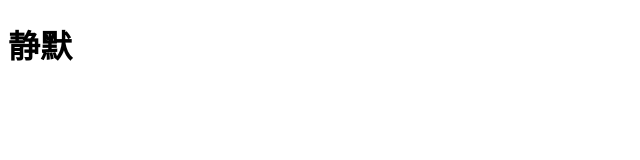
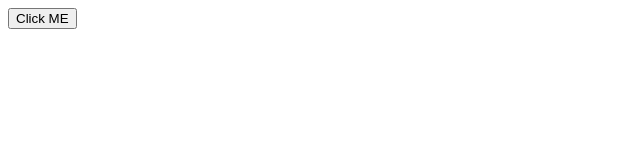
Before and after one commit to hzz4j/Learn-TypeScript, a website with bundled scripts: page 08 decorators/index.html in a window 1280 px wide. Shown: the whole page, without its empty margins (0-640 px from the left). Built offline with nearby package versions, Linux system fonts and the light colour scheme.

Commit message:
autobind

```diff
--- a/08 decorators/index.html
+++ b/08 decorators/index.html
@@ -8,6 +8,6 @@
     <title>Document</title>
 </head>
 <body>
-    <div id="app"></div>
+    <button id="app">Click ME</button>
 </body>
 </html>
--- a/08 decorators/src/app.ts
+++ b/08 decorators/src/app.ts
@@ -1,32 +1,38 @@
-function withTemplate(template: string, hookId: string) {
-  console.log("Step 1");
+function AutoBind(
+  target: any,
+  name: string,
+  propertyDescriptor: PropertyDescriptor
+): PropertyDescriptor {
+  console.log(propertyDescriptor);
 
-  // T extends 一个方法的type,也可以直接写成 T extends new (...args: any[]) => { name: string }
-  return function <T extends { new (...args: any[]): { name: string } }>(
-    originalConstructor: T
-  ) {
-    console.log("Step 2");
-    // 返回一个新的class，该类继承原有的类，做了一些修改
-    return class extends originalConstructor {
-      constructor(..._: any[]) {
-        super();
-        console.log("Step 3");
-        const hookEl = document.getElementById(hookId);
-        const p = new originalConstructor();
-        if (hookEl) {
-          hookEl.innerHTML = template;
-          hookEl.querySelector("h1")!.textContent = this.name;
-        }
-      }
-    };
+  const originalMethod = propertyDescriptor.value;
+  // 修改方法的描述
+  const adjDescriptor: PropertyDescriptor = {
+    // get是PropertyDescriptor接口的规范
+    get() {
+      console.log("xxx");
+      console.log(this); // 这个例子就是Printer,因为方法绑定了@AutoBind
+      // 给原来的方法绑定了this
+      const boundFn = originalMethod.bind(this); // this是只被调的实例，当然是被修饰的方法
+      return boundFn;
+    },
   };
+  return adjDescriptor;
 }
 
-// decorator会在类定义的地方执行
-@withTemplate("<h1>Hello TypeScript</h1>", "app")
-class Person {
-  constructor(public name: string = "静默") {}
+class Printer {
+  msg = "This works!";
+
+  @AutoBind
+  showMsg() {
+    console.log(this.msg);
+  }
 }
 
-// step 3只会在实例化的时候才执行
-const person = new Person();
+const button = document.getElementById("app")!;
+const p = new Printer();
+// bind 让this指向p
+//button.addEventListener('click',p.showMsg.bind(p));
+
+// autobind
+button.addEventListener("click", p.showMsg);
```
Also changed, not shown: 08 decorators/src/returningAClassWhenAClassDecorator.ts (added, +32 -0 lines), 08 decorators/dist/app.js, 08 decorators/dist/returningAClassWhenAClassDecorator.js (added).
